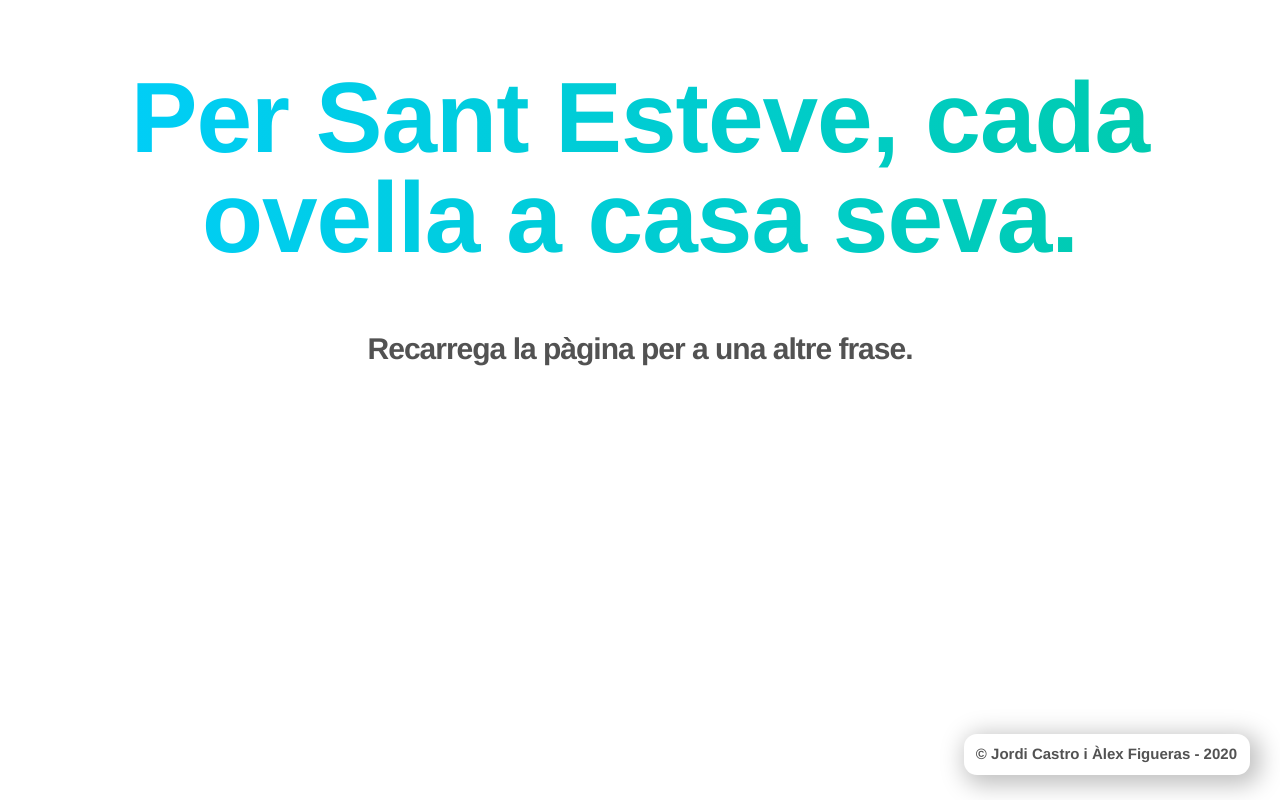
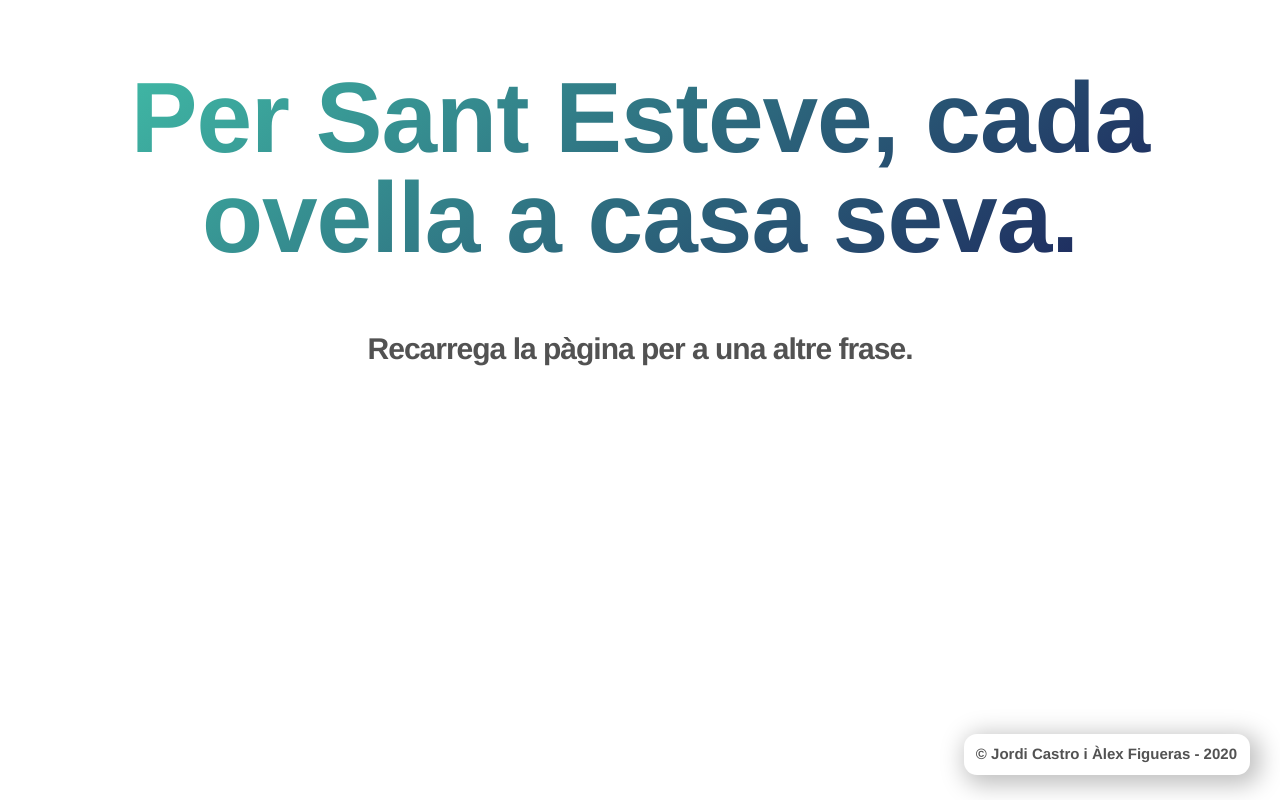
Before and after one commit to MrOrange9-JCT/nadal-ampa, a plain HTML site: page index.html in a window 1280 px wide. Drawn offline with Linux system fonts and the light colour scheme.

Commit message:
Update index.html

```diff
--- a/index.html
+++ b/index.html
@@ -9,7 +9,7 @@
 			font-family: 'Helvetica Neue', sans-serif;
 			font-size: 100px;
 			font-weight: bold;
-			background: linear-gradient(90deg, rgba(0,206,255,1) 0%, rgba(0,203,167,1) 100%);
+			background: linear-gradient(140deg, rgba(67,198,172,1) 0%, rgba(25,22,84,1) 100%);
 			-webkit-background-clip: text;
   			-webkit-text-fill-color: transparent;
 			letter-spacing: -1px;
```
